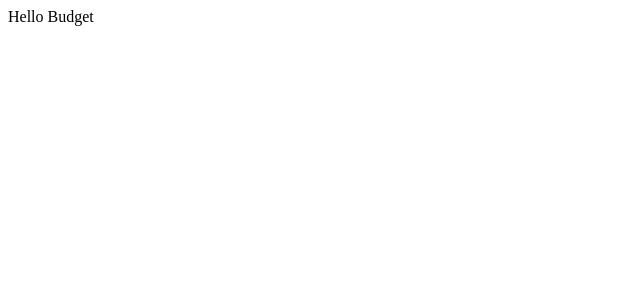
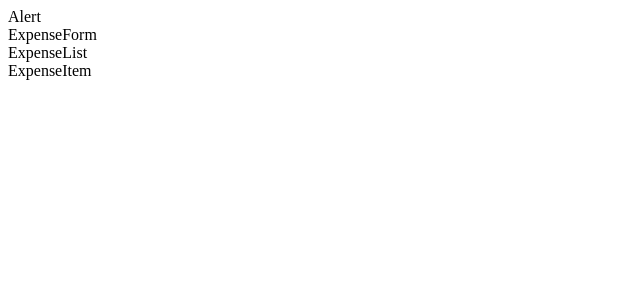
Before and after one commit to Raihanhn/Budget-Calculator, a React (Vite) app: page / in a window 1280 px wide. Shown: the top 300 px of the page, without its empty margins (0-640 px from the left). Built offline with nearby package versions, Linux system fonts and the light colour scheme.

Commit message:
4th commit

```diff
--- a/src/App.jsx
+++ b/src/App.jsx
@@ -1,11 +1,16 @@
 import './App.css'
+import Alert from './components/Alert'
+import ExpenseForm from './components/ExpenseForm'
+import ExpenseList from './components/ExpenseList'
 
 function App() {
 
   return (
-    <div className="App">
-      Hello Budget
-    </div>
+    <>
+      <Alert/>
+      <ExpenseForm/>
+      <ExpenseList/>
+    </>
   )
 }
 
--- a/src/components/ExpenseList.js
+++ b/src/components/ExpenseList.jsx
@@ -1,8 +1,11 @@
 import React from 'react'
+import Item from './ExpenseItem'
 
 const ExpenseList = () => {
   return (
-    <div>ExpenseList</div>
+    <div>ExpenseList
+      <Item/>
+    </div>
   )
 }
 
```
Also changed, not shown: src/components/Alert.jsx (renamed from src/components/Alert.js), src/components/ExpenseForm.jsx (renamed from src/components/ExpenseForm.js), src/components/ExpenseItem.jsx (renamed from src/components/ExpenseItem.js).
